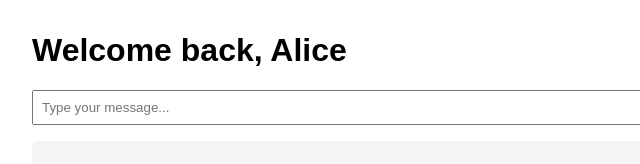
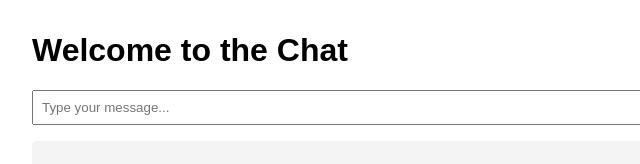
Before and after one commit to walkerbcky-star/Agent-BETA, a website: page chat.html in a window 1280 px wide. Shown: the full height of the page, 0-640 px from the left. Drawn offline with Linux system fonts and the light colour scheme; no server answers.

Commit message:
Update chat.html to show user name from DB greeting

```diff
--- a/chat.html
+++ b/chat.html
@@ -23,12 +23,23 @@
 
   <script>
     // For now, we hardcode or set the email here.
-    // Later this can be filled from your login/session system.
     localStorage.setItem("userEmail", "tester@example.com");
 
-// Fake lookup until we wire DB → replace with real fetch later
-const userName = "Alice";
-document.getElementById("welcomeMessage").textContent = `Welcome back, ${userName}`;
+    // Pull greeting from the server using email
+    const email = localStorage.getItem("userEmail");
+
+    fetch(`/user-info/${encodeURIComponent(email)}`)
+      .then(res => res.json())
+      .then(data => {
+        if (data.error) {
+          document.getElementById("welcomeMessage").textContent = "Welcome to the Chat";
+        } else {
+          document.getElementById("welcomeMessage").textContent = `Welcome back, ${data.name}`;
+        }
+      })
+      .catch(() => {
+        document.getElementById("welcomeMessage").textContent = "Welcome to the Chat";
+      });
 
     const chatForm = document.getElementById("chatForm");
     const chatInput = document.getElementById("chatInput");
@@ -38,7 +49,6 @@ document.getElementById("welcomeMessage").textContent = `Welcome back, ${userNam
       e.preventDefault();
 
       const message = chatInput.value;
-      const email = localStorage.getItem("userEmail");
 
       const res = await fetch("/chat", {
         method: "POST",
```
